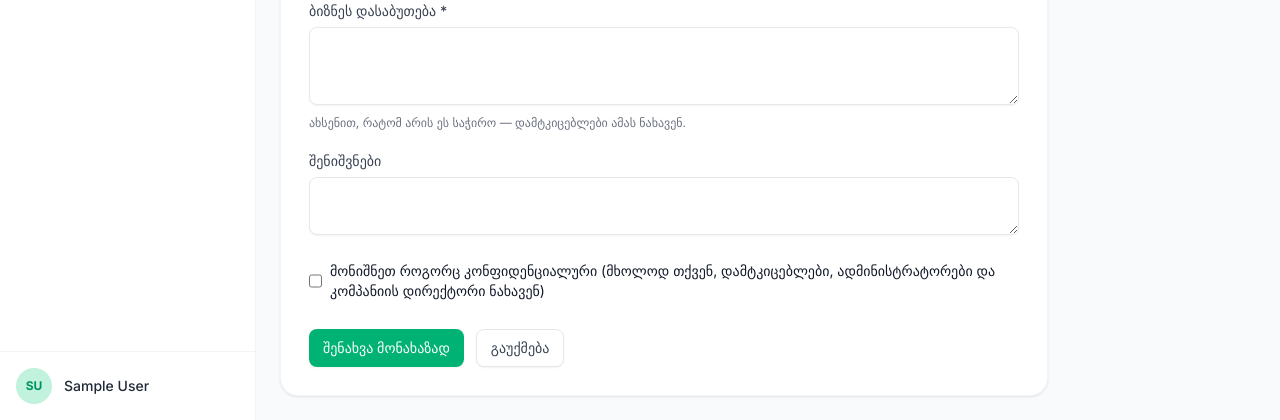
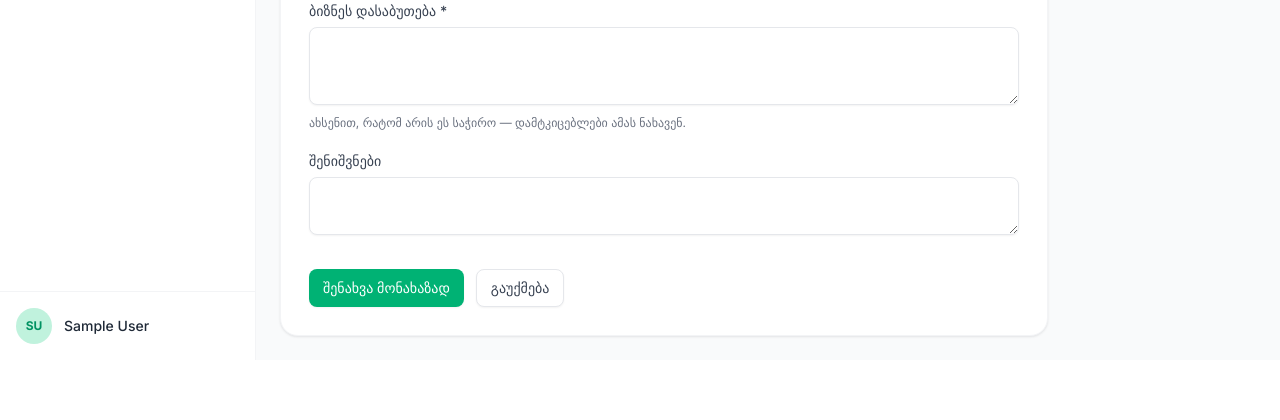
Before and after one commit to digitalzoomart-create/zoomart-approval-test, a Django app: page /requests/new/ in a window 1280 px wide. Shown: the part 842-1262 px from the top of the page. After the commit the page ends 1186 px from the top, so only its background shows below. Run offline with Django 5.2, Linux system fonts and the light colour scheme; the visitor is signed in with stand-in values (Sample User, id 1); data that the repository does not hold is empty.

Commit message:
Remove the confidential-request checkbox from the request form
GIO asked to remove this control from the new/edit request form.
Requests can no longer be marked confidential going forward -- the
field defaults to False and is simply no longer collected. The
underlying model field, permission checks, and the detail-page badge
for any already-confidential historical request are left untouched so
no existing data or its visibility is affected.

Co-Authored-By: Claude Sonnet 5 <noreply@anthropic.com>
Claude-Session: https://claude.ai/code/session_01JVhXnG9u1VGpsHmWnCZaAy

```diff
--- a/requests_app/forms.py
+++ b/requests_app/forms.py
@@ -22,7 +22,7 @@ class RequestForm(forms.ModelForm):
         fields = [
             "title", "description", "department", "category", "request_type", "priority",
             "estimated_cost", "currency", "quantity", "vendor_name", "vendor_url", "product_url",
-            "required_by_date", "business_justification", "notes", "is_confidential",
+            "required_by_date", "business_justification", "notes",
         ]
         widgets = {
             "description": forms.Textarea(attrs={"rows": 3}),
--- a/templates/requests/form.html
+++ b/templates/requests/form.html
@@ -52,9 +52,6 @@
       <label class="field-label">შენიშვნები</label>
       {{ form.notes }}
     </div>
-    <label class="flex items-center gap-2 text-sm">
-      {{ form.is_confidential }} მონიშნეთ როგორც კონფიდენციალური (მხოლოდ თქვენ, დამტკიცებლები, ადმინისტრატორები და კომპანიის დირექტორი ნახავენ)
-    </label>
 
     <div class="flex gap-3 pt-2">
       <button type="submit" class="btn btn-primary">შენახვა{% if is_new %} მონახაზად{% endif %}</button>
```
